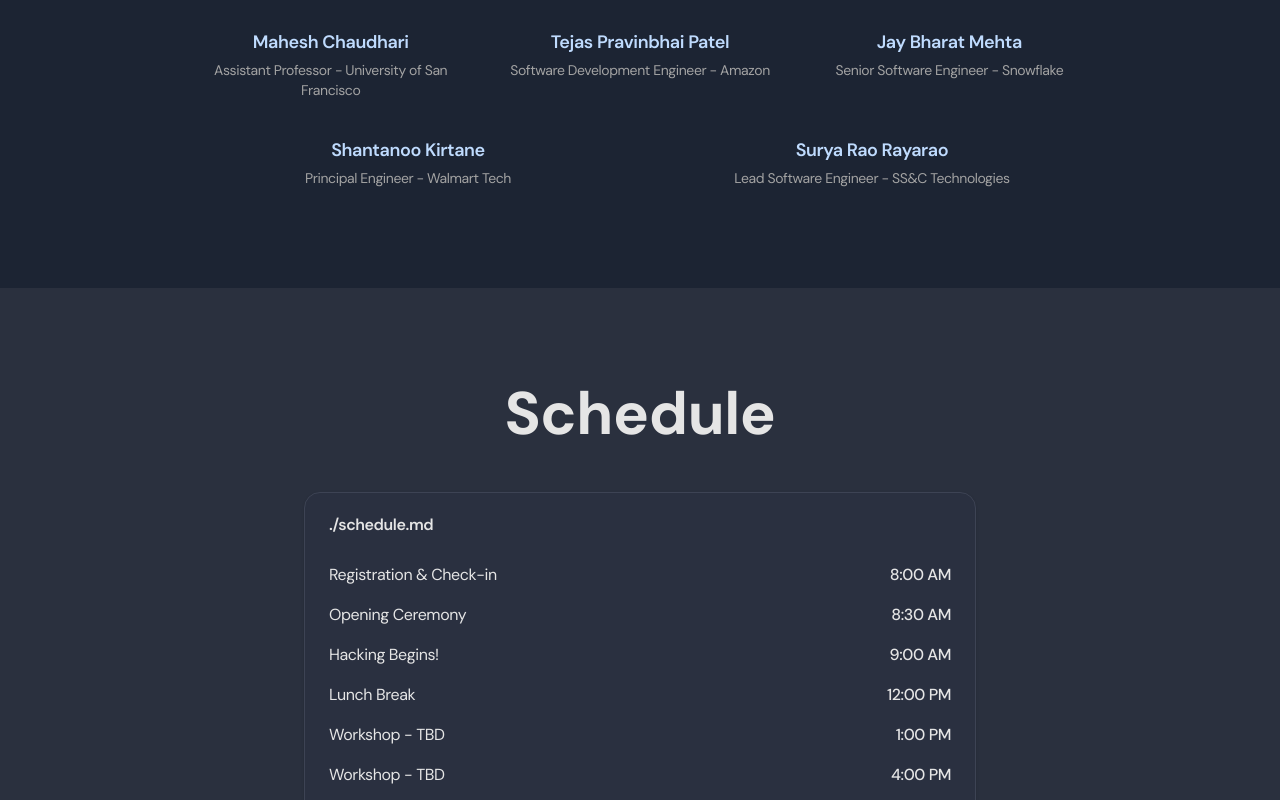
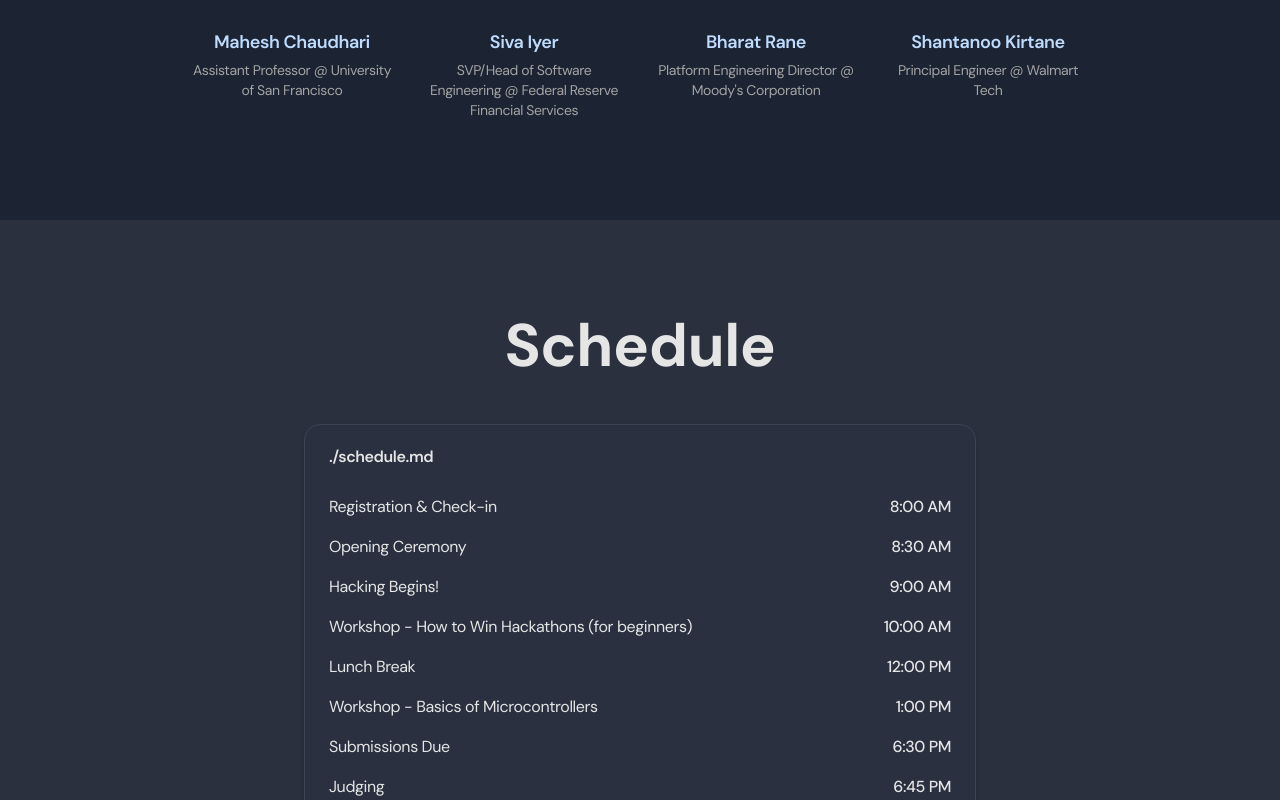
Before and after one commit to dliu99/stang-hacks, a Next.js app: page / in a window 1280 px wide. Shown: the part 2800-3600 px from the top of the page. Built offline with nearby package versions, Linux system fonts and the light colour scheme.

Commit message:
changeed judges

```diff
--- a/src/app/page.tsx
+++ b/src/app/page.tsx
@@ -324,11 +324,13 @@ export default function StangHacksLanding() {
       <section id="judges" className="py-24 px-4 bg-background">
         <div className="container mx-auto">
           <h2 className="text-4xl md:text-5xl lg:text-6xl font-bold text-center mb-12 text-foreground">Judges</h2>
-          <div className="grid grid-cols-1 sm:grid-cols-2 md:grid-cols-3 gap-8 max-w-4xl mx-auto">
+          <div className="grid grid-cols-1 sm:grid-cols-3 md:grid-cols-4 gap-8 max-w-4xl mx-auto">
             {[
-              { name: "Mahesh Chaudhari", role: "Assistant Professor - University of San Francisco", linkedinUrl: "https://www.linkedin.com/in/maheshchaudhari/" },
-              { name: "Tejas Pravinbhai Patel", role: "Software Development Engineer - Amazon", linkedinUrl: "https://www.linkedin.com/in/tejas5038" },
-              { name: "Jay Bharat Mehta", role: "Senior Software Engineer - Snowflake", linkedinUrl: "https://www.linkedin.com/in/jaymehta501" },
+              { name: "Mahesh Chaudhari", role: "Assistant Professor @ University of San Francisco", linkedinUrl: "https://www.linkedin.com/in/maheshchaudhari/" },
+
+              {name: "Siva Iyer", role: "SVP/Head of Software Engineering @ Federal Reserve Financial Services", "linkedinUrl": "https://www.linkedin.com/in/siva-iyer-670a33/"},
+              {name: "Bharat Rane", role: "Platform Engineering Director @ Moody's Corporation", linkedinUrl: "https://www.linkedin.com/in/bharatrane/"},
+              { name: "Shantanoo Kirtane", role: "Principal Engineer @ Walmart Tech", linkedinUrl: "https://www.linkedin.com/in/shantanoo-kirtane-47017215/" },
 
 
             ].map((judge, i) => (
@@ -340,16 +342,14 @@ export default function StangHacksLanding() {
 
 
           </div>
-          <div className="grid grid-cols-1 sm:grid-cols-2 md:grid-cols-2 gap-8 max-w-4xl mx-auto mt-8">
-          {[{ name: "Shantanoo Kirtane", role: "Principal Engineer - Walmart Tech", linkedinUrl: "https://www.linkedin.com/in/shantanoo-kirtane-47017215?utm_source=share&utm_campaign=share_via&utm_content=profile&utm_medium=android_app" },
-                { name: "Surya Rao Rayarao", role: "Lead Software Engineer - SS&C Technologies", linkedinUrl: "https://www.linkedin.com/in/suryarayarao/" },
-
-              ].map((judge, i) => (
+          {/*<div className="grid grid-cols-1 sm:grid-cols-2 md:grid-cols-2 gap-8 max-w-4xl mx-auto mt-8">
+          {[{ name: "TBD", role: "TBD", linkedinUrl: "TBD" }].map((judge, i) => (
                 <div key={i} className="flex flex-col">
                   <TeamMemberCard {...judge}/>
                 </div>
               ))}
           </div>
+          */}
         </div>
       </section>
 
@@ -376,17 +376,18 @@ export default function StangHacksLanding() {
                   <span className="font-medium">9:00 AM</span>
                 </div>
                 <div className="flex justify-between">
+                  <span>Workshop - How to Win Hackathons (for beginners)</span>
+                  <span className="font-medium">10:00 AM</span>
+                </div>
+                <div className="flex justify-between">
                   <span>Lunch Break</span>
                   <span className="font-medium">12:00 PM</span>
                 </div>
                 <div className="flex justify-between">
-                  <span>Workshop - TBD</span>
+                  <span>Workshop - Basics of Microcontrollers</span>
                   <span className="font-medium">1:00 PM</span>
                 </div>
-                <div className="flex justify-between">
-                  <span>Workshop - TBD</span>
-                  <span className="font-medium">4:00 PM</span>
-                </div>
+
                 <div className="flex justify-between">
                   <span>Submissions Due</span>
                   <span className="font-medium">6:30 PM</span>
@@ -511,7 +512,7 @@ export default function StangHacksLanding() {
             </div>
           </div>
 
-          <div className="grid grid-cols-2 sm:grid-cols-2 md:grid-cols-4 gap-2 md:gap-4 max-w-4xl mx-auto mb-20">
+          <div className="grid grid-cols-2 sm:grid-cols-2 md:grid-cols-3 gap-2 md:gap-4 max-w-4xl mx-auto mb-20">
             {[
               { name: "Thomas Liu", role: "Director of Outreach", linkedinUrl: "https://www.linkedin.com/in/thomas-liu-380042231/" },
               { name: "Ayush Rane", role: "Director of Sponsorships", linkedinUrl: "https://www.linkedin.com/in/ayush-rane-344b02260/" },
```
